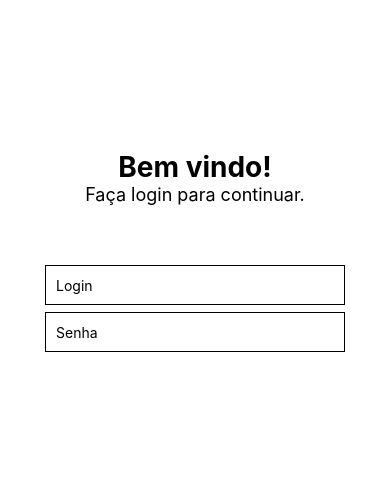
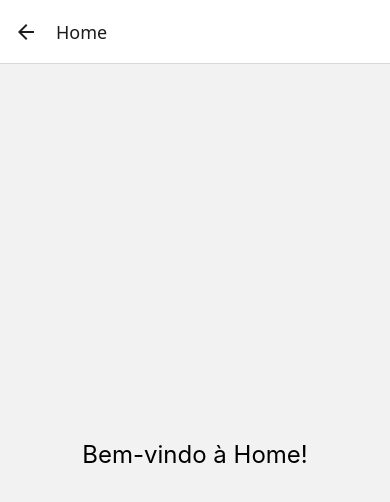
Before and after one commit to WillianPontes-prog/Digital-Funcionario, a React Native app: screen /Home in a window 390 px wide. Shown: the top 502 px of the page. Built offline with nearby package versions, Linux system fonts and the light colour scheme.

Commit message:
ai sabado, ve se funciona ai pfvr ainnn

```diff
--- a/App.js
+++ b/App.js
@@ -1,72 +1,18 @@
-import { StatusBar } from 'expo-status-bar';
-import React, { useState } from 'react';
-import { StyleSheet, Text, View, TextInput} from 'react-native';
+import React from 'react';
+import { NavigationContainer } from '@react-navigation/native';
+import { createStackNavigator } from '@react-navigation/stack';
+import LoginScreen from './LoginScreen';
+import HomeScreen from './HomeScreen';
+
+const Stack = createStackNavigator();
 
 export default function App() {
-
-  const [loginUser, setLoginUser] = React.useState('');
-  const [passwordUser, setPasswordUser] = React.useState('');
-
   return (
-
-    <View style={styles.container}>
-
-      <View style={styles.textLoginBox}>
-        <Text style={{fontSize: 28, fontWeight: "bold"}}>
-        Bem vindo!</Text>
-
-        <Text style={{fontSize: 18}}>
-        Faça login para continuar.</Text>
-
-        <TextInput
-          style={[styles.input, {marginTop: 60}]}
-          onChangeText={setLoginUser}
-          value={loginUser}
-          placeholder="Login"
-          keyboardType="email-address"
-        />
-
-        <TextInput
-          style={[styles.input, {marginTop: -5}]}
-          onChangeText={setPasswordUser}
-          value={passwordUser}
-          placeholder="Senha"
-          keyboardType="password"
-          secureTextEntry={true}
-        />
-
-      </View>
-
-
-    </View>
+    <NavigationContainer>
+      <Stack.Navigator initialRouteName="Login">
+        <Stack.Screen name="Login" component={LoginScreen} />
+        <Stack.Screen name="Home" component={HomeScreen} />
+      </Stack.Navigator>
+    </NavigationContainer>
   );
 }
-
-const styles = StyleSheet.create({
-  container: {
-    flex: 1,
-    backgroundColor: '#fff',
-    alignItems: 'center',
-    justifyContent: 'center',
-  },
-
-  textLoginBox: {
-
-    flex: 1,
-    backgroundColor: '#fff',
-    alignItems: 'center',
-    justifyContent: 'top',
-
-    marginTop: 150,
-  },
-
-  input: {
-    height: 40,
-    width: 300,
-    margin: 12,
-    borderWidth: 1,
-    padding: 10,
-  },
-
-
-});
--- /dev/null
+++ b/HomeScreen.js
@@ -0,0 +1,18 @@
+import React from 'react';
+import { View, Text, StyleSheet } from 'react-native';
+
+export default function HomeScreen() {
+  return (
+    <View style={styles.container}>
+      <Text style={{ fontSize: 24 }}>Bem-vindo à Home!</Text>
+    </View>
+  );
+}
+
+const styles = StyleSheet.create({
+  container: {
+    flex: 1,
+    alignItems: 'center',
+    justifyContent: 'center',
+  },
+});
--- /dev/null
+++ b/LoginScreen.js
@@ -0,0 +1,59 @@
+import React, { useState } from 'react';
+import { StyleSheet, Text, View, TextInput, Button } from 'react-native';
+
+export default function LoginScreen({ navigation }) {
+  const [loginUser, setLoginUser] = useState('');
+  const [passwordUser, setPasswordUser] = useState('');
+
+  return (
+    <View style={styles.container}>
+      <View style={styles.textLoginBox}>
+        <Text style={{ fontSize: 28, fontWeight: "bold" }}>Bem vindo!</Text>
+        <Text style={{ fontSize: 18 }}>Faça login para continuar.</Text>
+        <TextInput
+          style={[styles.input, { marginTop: 60 }]}
+          onChangeText={setLoginUser}
+          value={loginUser}
+          placeholder="Login"
+          keyboardType="email-address"
+        />
+        <TextInput
+          style={[styles.input, { marginTop: -5 }]}
+          onChangeText={setPasswordUser}
+          value={passwordUser}
+          placeholder="Senha"
+          secureTextEntry={true}
+        />
+        <Button
+          title="Entrar"
+          onPress={() => {
+            navigation.navigate('Home');
+          }}
+        />
+      </View>
+    </View>
+  );
+}
+
+const styles = StyleSheet.create({
+  container: {
+    flex: 1,
+    backgroundColor: '#fff',
+    alignItems: 'center',
+    justifyContent: 'center',
+  },
+  textLoginBox: {
+    flex: 1,
+    backgroundColor: '#fff',
+    alignItems: 'center',
+    justifyContent: 'top',
+    marginTop: 150,
+  },
+  input: {
+    height: 40,
+    width: 300,
+    margin: 12,
+    borderWidth: 1,
+    padding: 10,
+  },
+});
--- a/package.json
+++ b/package.json
@@ -11,11 +11,15 @@
   "dependencies": {
     "@expo/metro-runtime": "~5.0.4",
     "@react-native-community/slider": "^4.5.6",
+    "@react-navigation/native": "^7.1.9",
+    "@react-navigation/stack": "^7.3.2",
     "expo": "~53.0.9",
     "expo-status-bar": "~2.2.3",
     "react": "19.0.0",
     "react-dom": "19.0.0",
     "react-native": "0.79.2",
+    "react-native-safe-area-context": "^5.4.0",
+    "react-native-screens": "^4.10.0",
     "react-native-web": "^0.20.0"
   },
   "devDependencies": {
```
Also changed, not shown: 1 other file (tests, documents, lock files or other folders).
